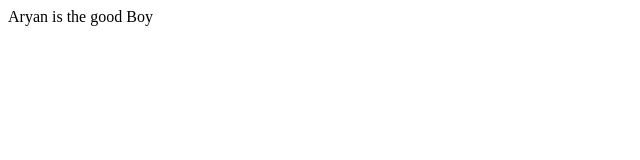
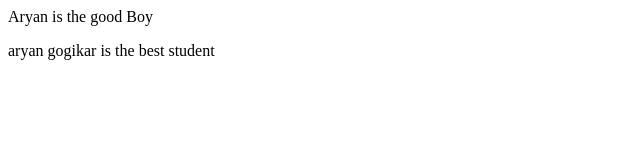
Before and after one commit to Aryangogikar/localrepo, a plain HTML site: page index.html in a window 1280 px wide. Shown: the whole page, without its empty margins (0-640 px from the left). Drawn offline with Linux system fonts and the light colour scheme.

Commit message:
add readme

```diff
--- a/index.html
+++ b/index.html
@@ -1 +1,2 @@
 <p> Aryan is the good Boy </p>
+<p> aryan gogikar is the best student</p>
```
Also changed, not shown: 1 other file.
